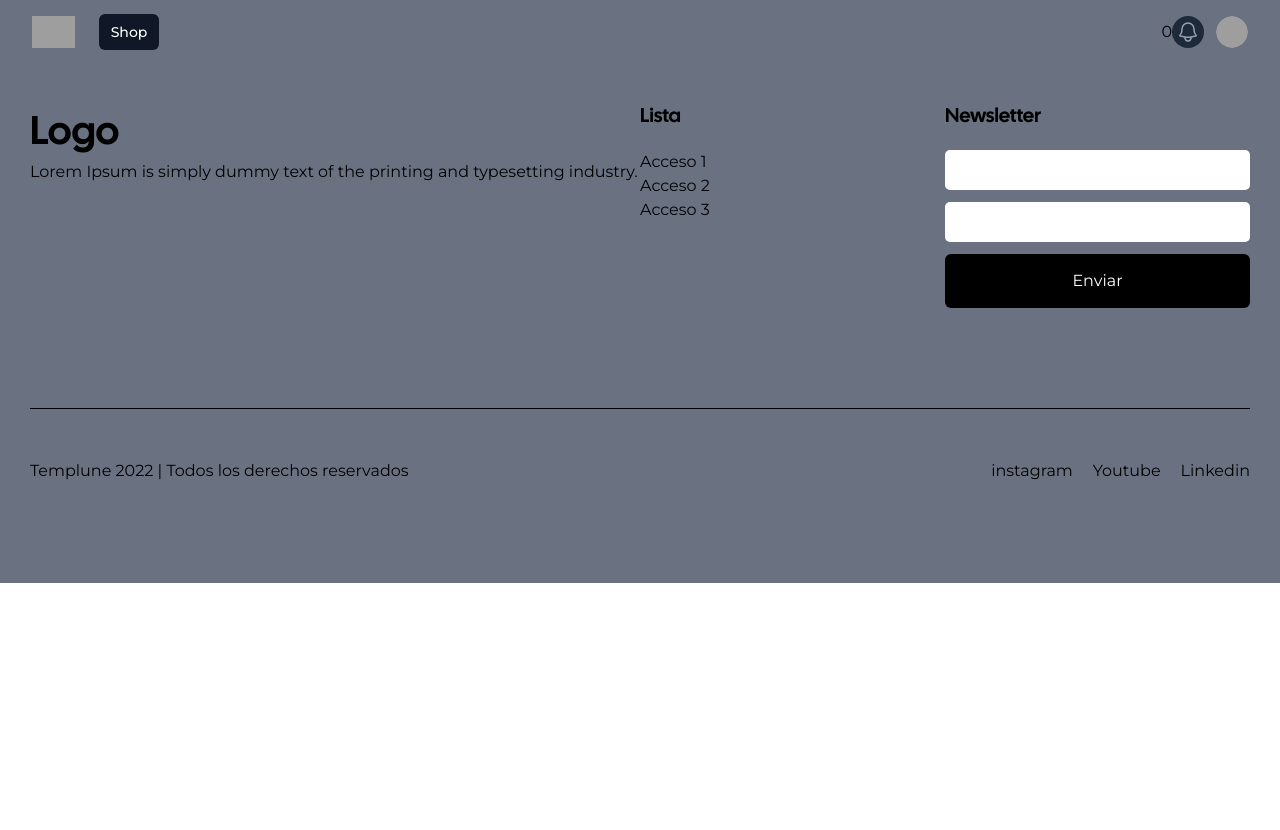
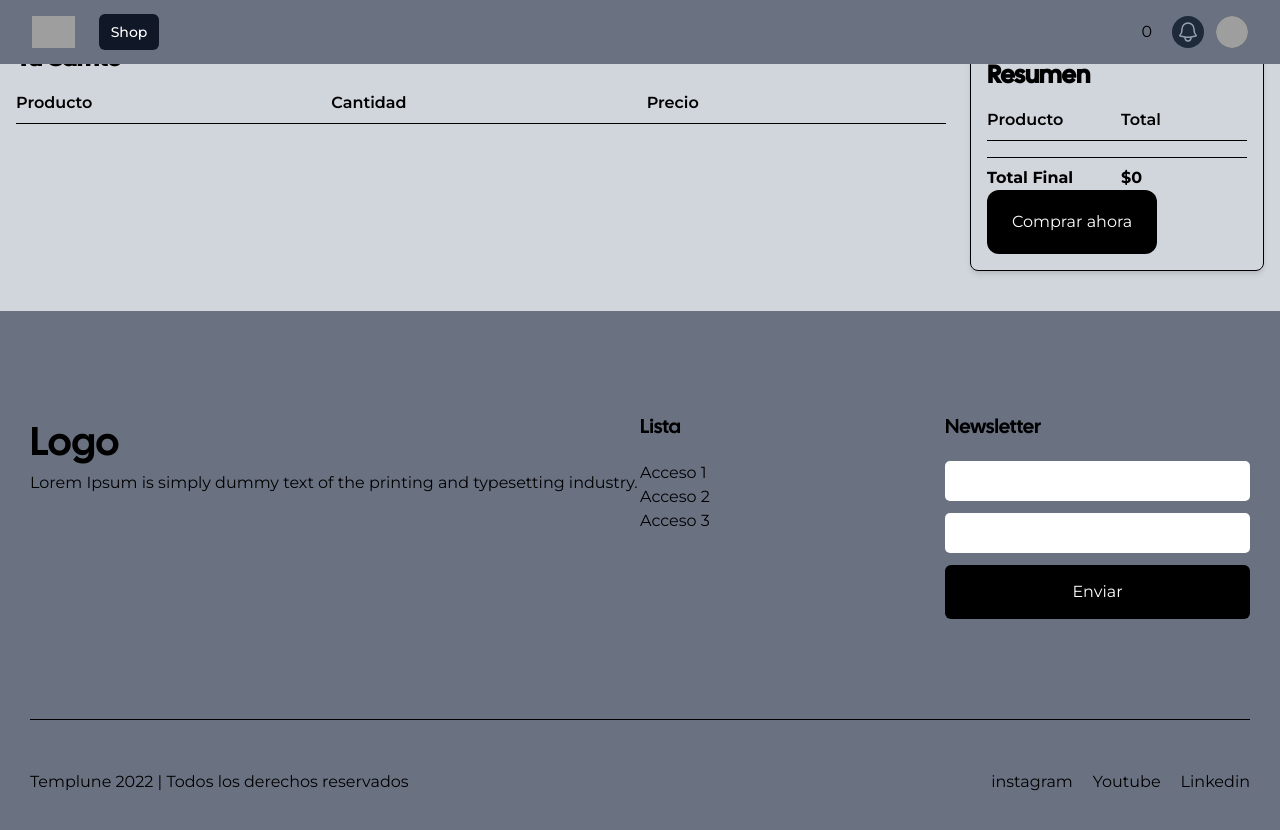
Before and after one commit to jissust/02-ecommerce, a React (Vite) app: page /checkout in a window 1280 px wide. Shown: the top 830 px of the page. Before the commit the page ends 800 px from the top, so only its background shows below. Built offline with nearby package versions, Linux system fonts and the light colour scheme; grey boxes are pictures that could not be loaded.

Commit message:
boton para generar mp para articulo individual y checkout

```diff
--- a/src/App.tsx
+++ b/src/App.tsx
@@ -7,6 +7,7 @@ import Shop from "./components/Shop/Shop";
 import ProductDetatil from "./components/ProductDetail/ProductDetail";
 import "slick-carousel/slick/slick.css";
 import "slick-carousel/slick/slick-theme.css";
+import Checkout from "./components/Checkout/Checkout";
 
 function App() {
   return (
@@ -17,6 +18,7 @@ function App() {
         <Route path="/" element={<Home />} />
         <Route path="/Shop" element={<Shop />} />
         <Route path="/product/:id" element={<ProductDetatil />} />
+        <Route path="/checkout" element={<Checkout/>} />
       </Routes>
       <Footer />
       </main>
--- a/src/components/CartButton/CartButton.tsx
+++ b/src/components/CartButton/CartButton.tsx
@@ -1,13 +1,14 @@
 import { useContext, useEffect } from "react";
 import { CartContext } from "../../context/cart";
+import { Link } from "react-router-dom";
 
-function CartButton () {
-    const {cart, setCart} = useContext(CartContext);
+function CartButton() {
+  const { cart, setCart } = useContext(CartContext);
 
-    return (
-        <>
-        {cart.length}
-        </>
-    )
+  return (
+    <Link to="/checkout" className="px-5">
+      {cart.length}
+    </Link>
+  );
 }
 export default CartButton;
--- /dev/null
+++ b/src/components/Checkout/Checkout.tsx
@@ -0,0 +1,57 @@
+import { useContext } from "react";
+import { CartContext } from "../../context/cart";
+import PagoButton from "../PagoButton/PagoButton";
+
+function Checkout() {
+  const { cart } = useContext(CartContext);
+
+  const resumen = cart.map((item) => ({
+    title: item.title,
+    total: item.quantity * item.price,
+  }));
+
+  const totalFinal = resumen.reduce((acc, curr) => acc + curr.total, 0);
+
+  return (
+    <div className="container mx-auto py-10 px-4">
+      <div className="grid grid-cols-4 gap-6">
+        <div className="col-span-3">
+          <h2 className="text-xl font-semibold mb-4">Tu Carrito</h2>
+          <div className="grid grid-cols-3 gap-4 border-b font-semibold pb-2">
+            <span>Producto</span>
+            <span>Cantidad</span>
+            <span>Precio</span>
+          </div>
+          {cart.map((item, index) => (
+            <div key={index} className="grid grid-cols-3 gap-4 py-2 border-b">
+              <span>{item.title}</span>
+              <span>{item.quantity}</span>
+              <span>${item.price}</span>
+            </div>
+          ))}
+        </div>
+
+        <div className="col-span-1 border p-4 rounded-lg shadow-md">
+          <h2 className="text-xl font-semibold mb-4">Resumen</h2>
+          <div className="grid grid-cols-2 gap-2 border-b font-semibold pb-2">
+            <span>Producto</span>
+            <span>Total</span>
+          </div>
+          {resumen.map((item, index) => (
+            <div key={index} className="grid grid-cols-2 gap-2 py-2">
+              <span>{item.title}</span>
+              <span>${item.total}</span>
+            </div>
+          ))}
+          <div className="grid grid-cols-2 gap-2 mt-4 border-t pt-2 font-bold">
+            <span>Total Final</span>
+            <span>${totalFinal}</span>
+          </div>
+          <PagoButton products={cart} />
+        </div>
+      </div>
+    </div>
+  );
+}
+
+export default Checkout;
--- /dev/null
+++ b/src/components/PagoButton/PagoButton.tsx
@@ -0,0 +1,34 @@
+import { useState } from "react";
+import MercaPagoButton from "../MercadoPagoButton/MercadoPagoButton";
+
+
+function PagoButton ({products}) {
+    const [preferenceId, setPreferenceId] = useState("");
+    const createPreference = () => {
+        fetch("http://localhost:3000/create_preference", {
+          method: "POST",
+          headers: { "Content-Type": "application/json" },
+          body: JSON.stringify({products: products}),
+        })
+          .then((res) => res.json())
+          .then((data) => {
+            setPreferenceId(data.id);
+          });
+      };
+    return (
+        <>
+<button
+              className="bg-black text-white px-[25px] py-[20px] rounded-xl cursor-pointer"
+              onClick={createPreference}
+            >
+              Comprar ahora
+            </button>
+
+            {preferenceId && (
+              <MercaPagoButton preferenceIdProduct={preferenceId} />
+            )}
+        </>
+    )
+}
+
+export default PagoButton;
--- a/src/components/ProductDetail/ProductDetail.tsx
+++ b/src/components/ProductDetail/ProductDetail.tsx
@@ -1,39 +1,21 @@
-import { useContext, useEffect, useState } from "react";
+import { useContext, useEffect } from "react";
 import { useParams } from "react-router-dom";
 import { ProductsContext } from "../../context/products";
+import { CartContext } from "../../context/cart";
 import Carousel from "../Carousel/Carousel";
-import MercaPagoButton from "../MercadoPagoButton/MercadoPagoButton";
-import { CartContext } from "../../context/cart";
-
+import PagoButton from "../PagoButton/PagoButton";
 
 function ProductDetatil() {
   const { id } = useParams();
-  const [preferenceId, setPreferenceId] = useState("");
   const {cart, setCart} = useContext(CartContext)
   const { products } = useContext(ProductsContext);
 
   const product = products.find((p) => p.id === Number(id));
 
-  const createPreference = () => {
-    fetch("http://localhost:3000/create_preference", {
-      method: "POST",
-      headers: { "Content-Type": "application/json" },
-      body: JSON.stringify({products: cart}),
-    })
-      .then((res) => res.json())
-      .then((data) => {
-        setPreferenceId(data.id);
-      });
-  };
-
   const addCart = () => {
-    setCart((prevCart) => [...prevCart, product]);
+    const productWithQuantity = {...product, quantity:1};
+    setCart((prevCart) => [...prevCart, productWithQuantity]);
   }
-
-  useEffect(() => {
-    console.log("valor cart:")
-    console.log(cart)
-  }, [cart]);
 
   return (
     <div className="container mx-auto py-[90px]">
@@ -49,16 +31,8 @@ function ProductDetatil() {
             <h2 className="mb-[20px]">$ {product.price}</h2>
             <p className="mb-[20px]">{product.description}</p>
             <div className="mb-[20px]">Variantes: talle, color.</div>
-            <button
-              className="bg-black text-white px-[25px] py-[20px] rounded-xl cursor-pointer"
-              onClick={createPreference}
-            >
-              Comprar
-            </button>
             <button onClick={addCart}>addCart</button>
-            {preferenceId && (
-              <MercaPagoButton preferenceIdProduct={preferenceId} />
-            )}
+            <PagoButton products={[product]} />
           </div>
         </div>
       </section>
```
